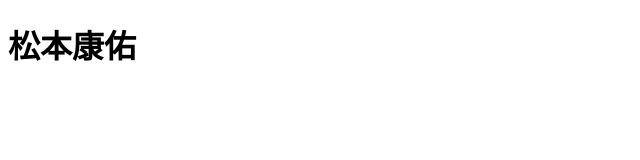
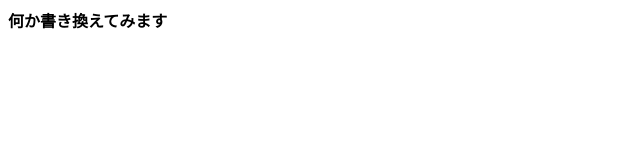
Before and after one commit to kousuke58/20240422-meijo, a plain HTML site: page index.html in a window 1280 px wide. Shown: the whole page, without its empty margins (0-640 px from the left). Drawn offline with Linux system fonts and the light colour scheme.

Commit message:
Update index.html

```diff
--- a/index.html
+++ b/index.html
@@ -5,6 +5,6 @@
     <title>タイトル</title>
   </head>
   <body>
-    <h1>松本康佑</h1>
+    <strong>何か書き換えてみます</strong>
   </body>
 </html>
```
